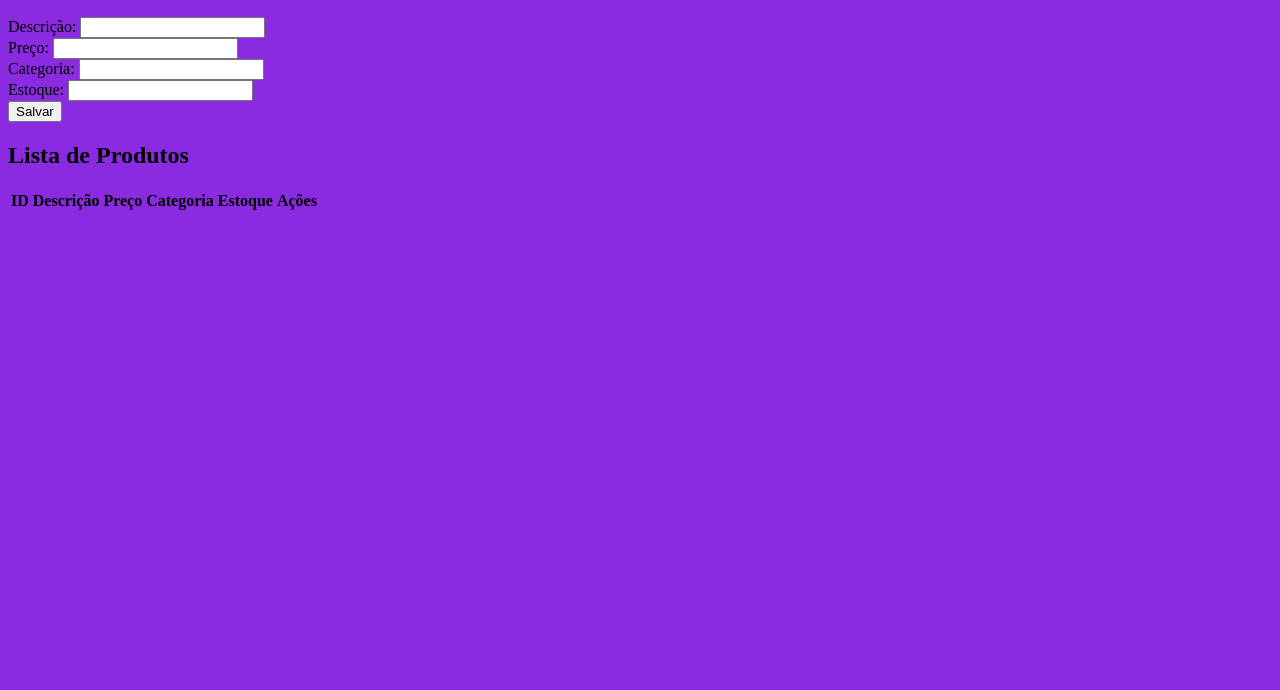
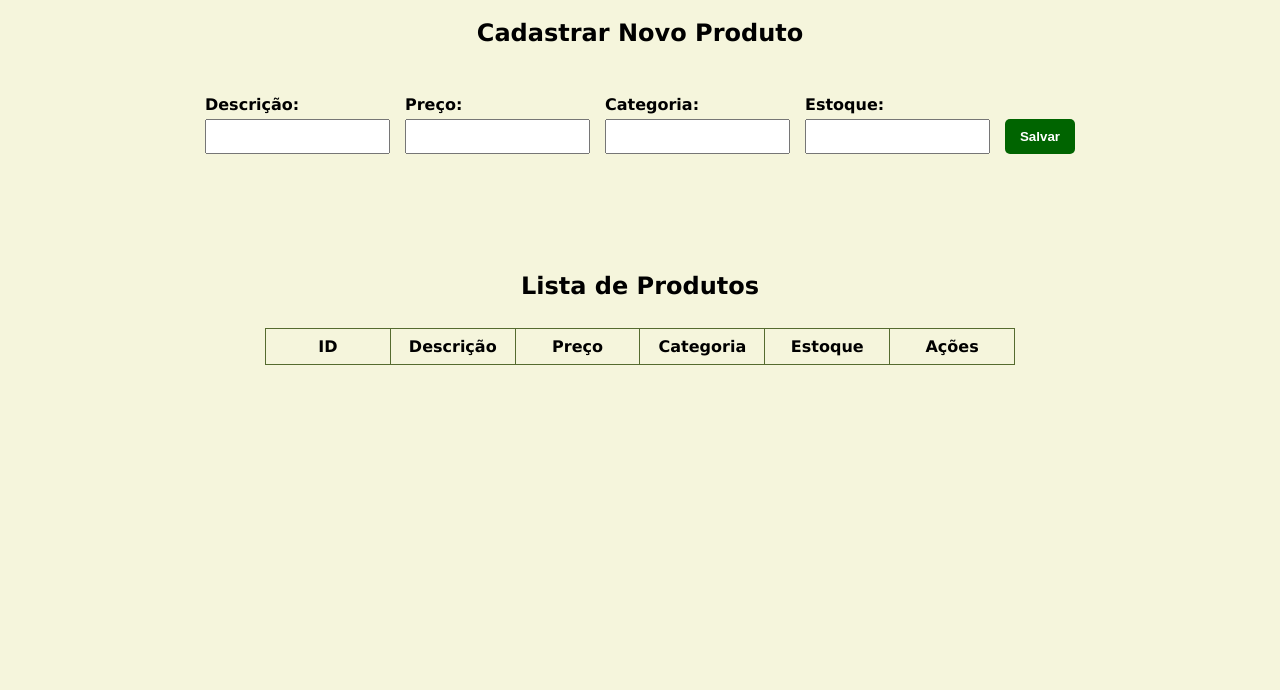
Before and after one commit to ialeleles/DIAW, a website: page public/index.html in a window 1280 px wide. Shown: the part 110-800 px from the top of the page. Drawn offline with Linux system fonts and the light colour scheme; no server answers.

Commit message:
feat: adiciona estilização na página

```diff
--- a/public/index.html
+++ b/public/index.html
@@ -7,7 +7,9 @@
     <link rel="stylesheet" href="styles.css">
 </head>
 <body>
-    <h1>CRUD de Produtos</h1>
+    <header>
+        <h1>CRUD de Produtos</h1>
+    </header>
 
     <section>
         <h2 id="form-title">Cadastrar Novo Produto</h2>
@@ -36,12 +38,11 @@
             </div>
 
             <button type="submit" id="btn-salvar">Salvar</button>
-            <button type="button" id="btn-cancelar" style="display: none;">Cancelar</button>
         </form>
     </section>
 
     <section>
-        <h2>Lista de Produtos</h2>
+        <h2 id="lista-produtos">Lista de Produtos</h2>
             <table>
                 <tr id="linha-cabecalho">
                     <td><b>ID</b></td>
--- a/public/styles.css
+++ b/public/styles.css
@@ -1,3 +1,102 @@
 body {
-    background-color: blueviolet;
+    background-color: beige;
+    margin: 0px;
+    padding: 0px;
+    font-family: 'Lucida Sans', 'Lucida Sans Regular', 'Lucida Grande', 'Lucida Sans Unicode', Geneva, Verdana, sans-serif;
 }
+
+header {
+    padding: 10px;
+    background-color: darkolivegreen;
+    color: beige;
+    text-align: center;
+}
+
+#form-title {
+    color: black;
+    font-weight: bolder;
+    padding: 8px;
+    text-align: center;
+}
+
+#form-produto {
+    display: flex;
+    flex-direction: row;
+    align-items: flex-end;
+    justify-content: center;
+    gap: 15px;
+    margin: 30px;
+    padding: 10px;
+    font-weight: bolder;
+}
+
+#lista-produtos {
+    color: black;
+    font-weight: bolder;
+    padding: 8px;
+    text-align: center;
+    margin-top: 100px;
+}
+
+#form-produto div {
+    display: flex;
+    flex-direction: column;
+    gap: 5px;
+}
+
+#form-produto input,
+#btn-salvar {
+    height: 35px;
+    box-sizing: border-box;
+}
+
+#btn-salvar {
+    border-radius: 5px;
+    background-color: darkgreen;
+    color: white;
+    font-weight: bolder;
+    border: none;
+    padding: 0 15px;
+    cursor: pointer;
+}
+
+table {
+    margin: 20px auto;
+    border-collapse: collapse;
+    width: 750px;
+    table-layout: fixed;
+}
+
+th, td {
+    border: 1px solid darkolivegreen;
+    padding: 0;
+    text-align: center;
+    height: 35px;
+    vertical-align: middle;
+}
+
+th {
+    background-color: darkolivegreen;
+    color: beige;
+}
+
+td button {
+    height: 24px;
+    padding: 0 6px;
+    font-size: 11px;
+    border: none;
+    border-radius: 4px;
+    font-weight: bold;
+    cursor: pointer;
+    margin: 0 3px;
+    vertical-align: middle;
+}
+td button:first-child {
+    background-color: darkgoldenrod;
+    color: white;
+}
+
+td button:last-child {
+    background-color: firebrick;
+    color: white;
+}
```
